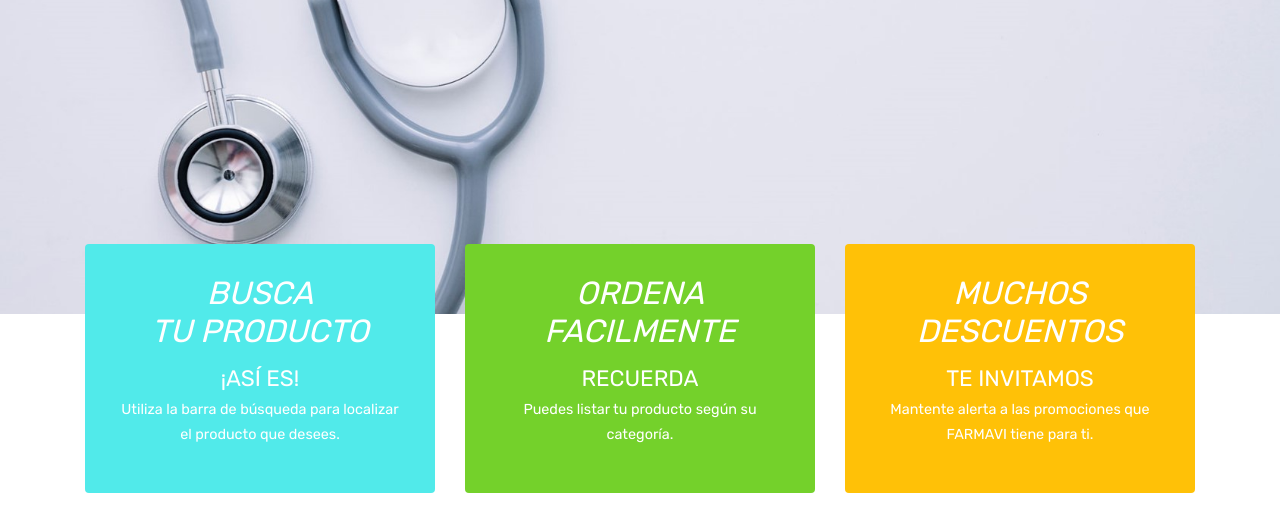
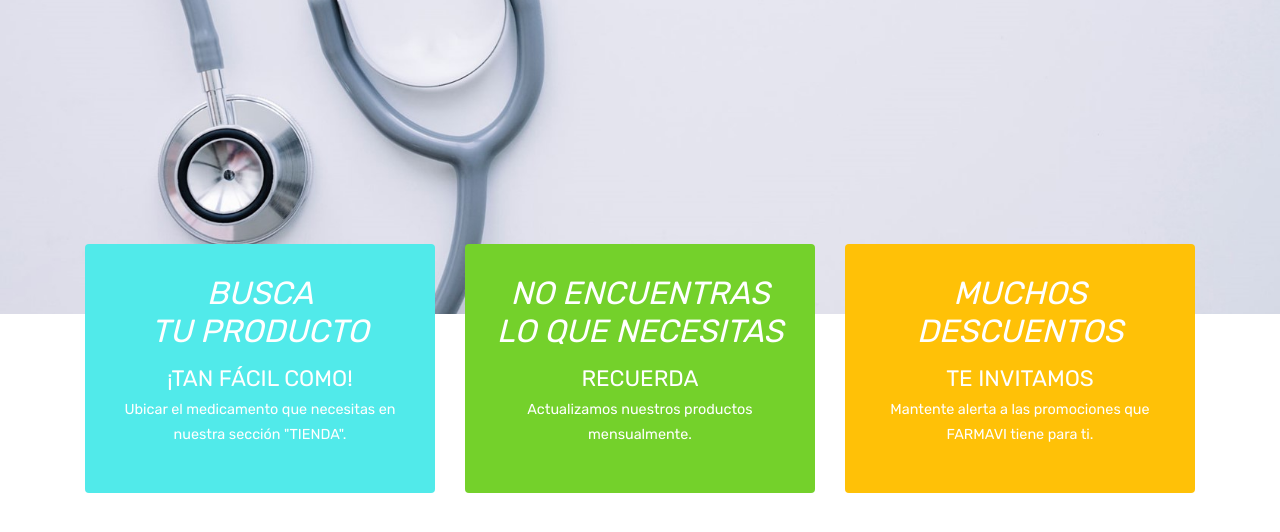
Before and after one commit to MatteoLeccese/farmavi, a plain HTML site: page index.html in a window 1280 px wide. Shown: the part 568-1100 px from the top of the page. Drawn offline with Linux system fonts and the light colour scheme; files whose address does not match are found by name.

Commit message:
Update index.html

```diff
--- a/index.html
+++ b/index.html
@@ -88,8 +88,8 @@
               <a href="#" class="h-100">
                 <h5>BUSCA <br> TU PRODUCTO</h5>
                 <p>
-                  ¡ASÍ ES!
-                  <strong>Utiliza la barra de búsqueda para localizar el producto que desees.</strong>
+                  ¡TAN FÁCIL COMO!
+                  <strong>Ubicar el medicamento que necesitas en nuestra sección "TIENDA".</strong>
                 </p>
               </a>
             </div>
@@ -97,10 +97,10 @@
           <div class="col-md-6 col-lg-4 mb-4 mb-lg-0">
             <div class="banner-wrap h-100">
               <a href="#" class="h-100">
-                <h5>ORDENA <br> FACILMENTE</h5>
+                <h5>NO ENCUENTRAS <br> LO QUE NECESITAS</h5>
                 <p>
                   RECUERDA
-                  <strong>Puedes listar tu producto según su categoría.</strong>
+                  <strong>Actualizamos nuestros productos mensualmente.</strong>
                 </p>
               </a>
             </div>
```
